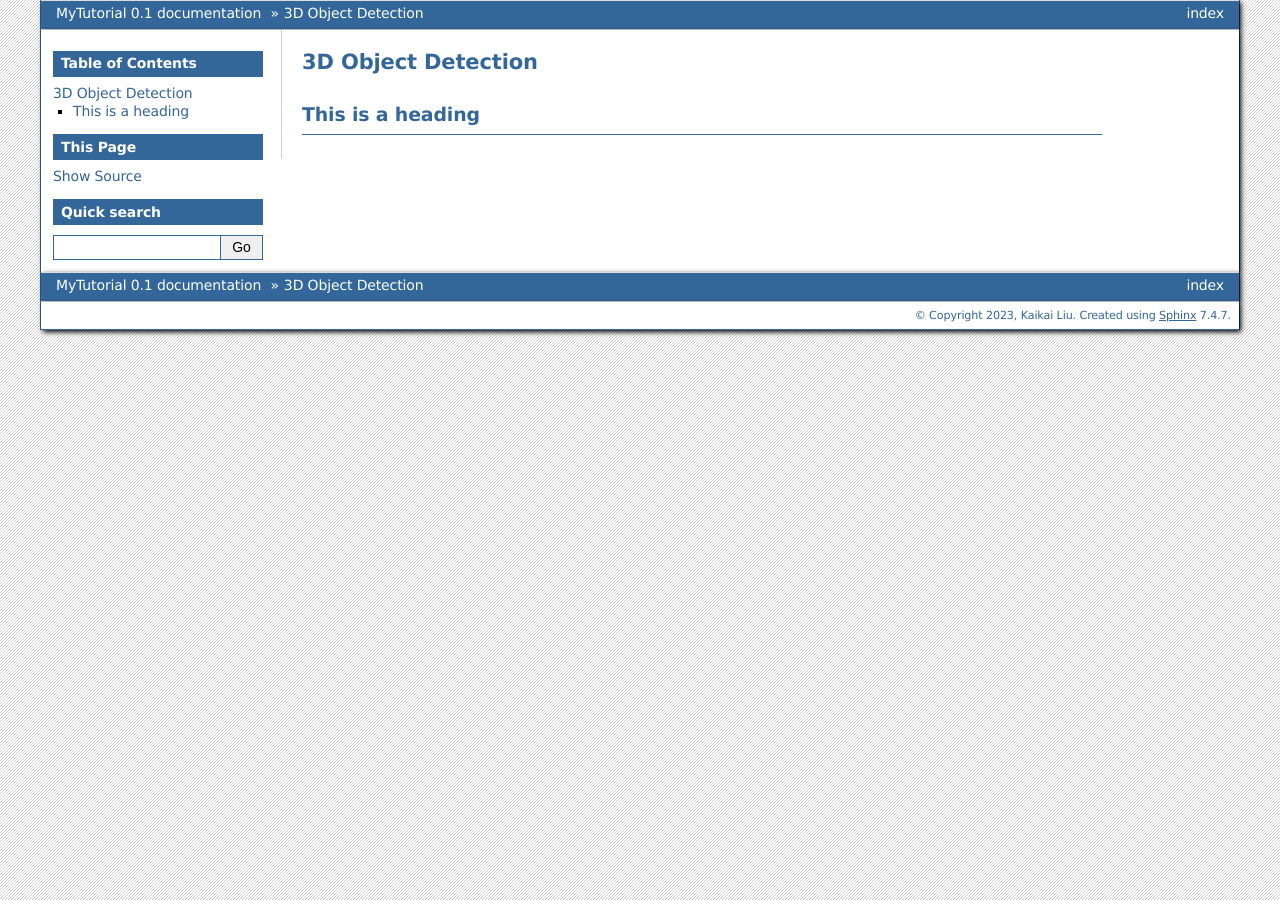
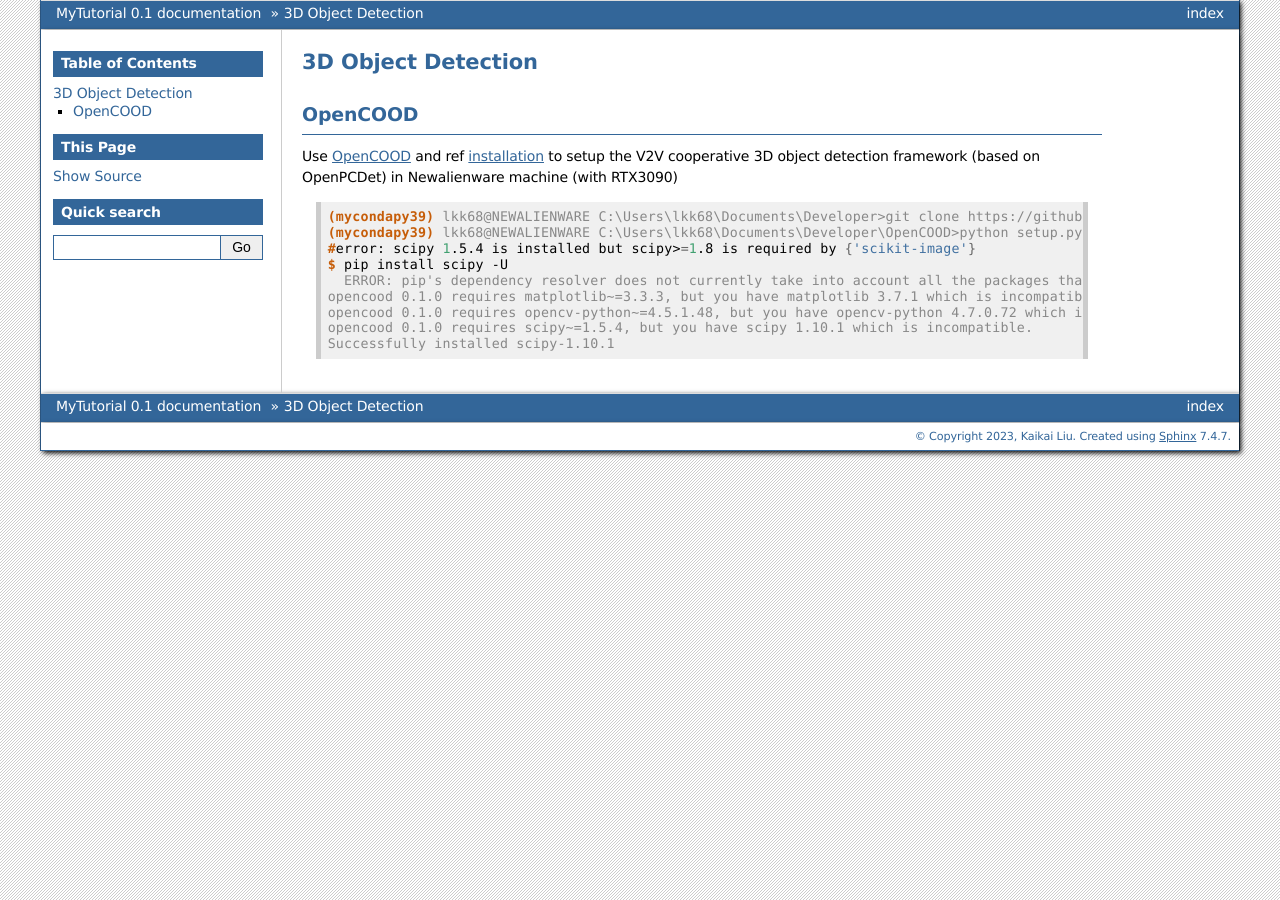
Before and after one commit to lkk688/mytutorial, a Sphinx documentation site: the page built from docs/source/3ddetection.rst, in a window 1280 px wide. Built offline with Sphinx 7.4.7, drawn with Linux system fonts in a browser that asks for light colours.

Commit message:
Update 3ddetection.rst

```diff
--- a/docs/source/3ddetection.rst
+++ b/docs/source/3ddetection.rst
@@ -1,5 +1,19 @@
 3D Object Detection
 ===================
 
-This is a heading
+OpenCOOD
 ------------------
+
+Use `OpenCOOD <https://github.com/DerrickXuNu/OpenCOOD>`_ and ref `installation <https://opencood.readthedocs.io/en/latest/md_files/installation.html>`_ to setup the V2V cooperative 3D object detection framework (based on OpenPCDet) in Newalienware machine (with RTX3090)
+
+.. code-block:: console
+
+  (mycondapy39) lkk68@NEWALIENWARE C:\Users\lkk68\Documents\Developer>git clone https://github.com/DerrickXuNu/OpenCOOD.git
+  (mycondapy39) lkk68@NEWALIENWARE C:\Users\lkk68\Documents\Developer\OpenCOOD>python setup.py develop
+  #error: scipy 1.5.4 is installed but scipy>=1.8 is required by {'scikit-image'}
+  $ pip install scipy -U
+    ERROR: pip's dependency resolver does not currently take into account all the packages that are installed. This behaviour is the source of the following dependency conflicts.
+  opencood 0.1.0 requires matplotlib~=3.3.3, but you have matplotlib 3.7.1 which is incompatible.
+  opencood 0.1.0 requires opencv-python~=4.5.1.48, but you have opencv-python 4.7.0.72 which is incompatible.
+  opencood 0.1.0 requires scipy~=1.5.4, but you have scipy 1.10.1 which is incompatible.
+  Successfully installed scipy-1.10.1
```
